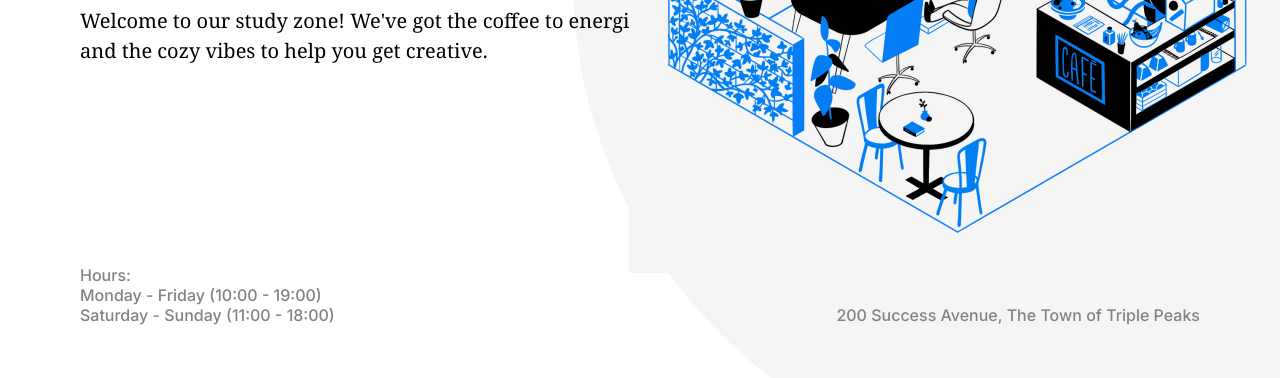
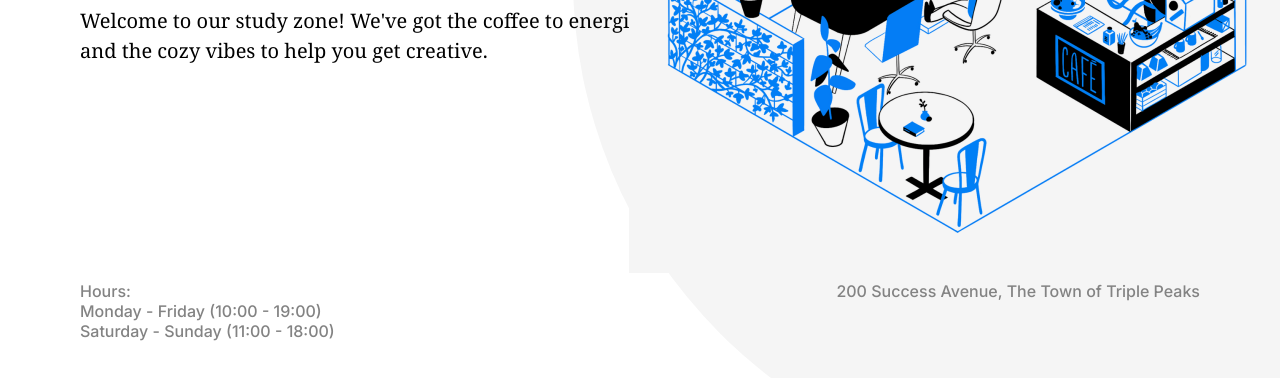
Before and after one commit to Zildjiansam/se_project_coffeeshop, a plain HTML site: page index.html in a window 1280 px wide. Shown: the part 419-797 px from the top of the page. Drawn offline with Linux system fonts and the light colour scheme.

Commit message:
update project with header and recipes sections

```diff
--- a/index.html
+++ b/index.html
@@ -46,14 +46,12 @@
                 class="header__image"
             />
             <div class="header__footer">
-                <div class="header__footer_column_content_hours">
-                    <ul class="header__footer_list">
-                        <li>Hours:</li>
-                        <li>Monday - Friday (10:00 - 19:00)</li>
-                        <li>Saturday - Sunday (11:00 - 18:00)</li>
-                    </ul>
+                <div>
+                    <p class="header__paragraph">Hours:</p>
+                    <p class="header__paragraph">Monday - Friday (10:00 - 19:00)</p>
+                    <p class="header__paragraph">Saturday - Sunday (11:00 - 18:00)</p>
                 </div>
-                <p class="header__footer_column_content_address">200 Success Avenue, The Town of Triple Peaks</p>
+                <p class="header__paragraph">200 Success Avenue, The Town of Triple Peaks</p>
             </div>
         </header>
         <main class="content">
@@ -68,7 +66,7 @@
                         </p>
                     </div>
                     <div>
-                        <iframe class="reicpes__iframe" width="480" height="273" src="https://www.youtube.com/embed/st571DYYTR8" title="YouTube video player" allow="accelerometer; autoplay; clipboard-write; encrypted-media; gyroscope; picture-in-picture; web-share" allowfullscreen></iframe>
+                        <iframe class="recipes__iframe" width="480" height="273" src="https://www.youtube.com/embed/st571DYYTR8" title="YouTube video player" allow="accelerometer; autoplay; clipboard-write; encrypted-media; gyroscope; picture-in-picture; web-share" allowfullscreen></iframe>
                         <p class="recipes__videos-caption">
                             <span>French press recipe</span><span>~15 min</span>
                         </p>
--- a/pages/index.css
+++ b/pages/index.css
@@ -104,17 +104,14 @@
     font-weight: 500;
     font-size: 16px;
     line-height: 20px;
-    color: #838383
+    color: #838383;
+    z-index: 1;
 }
 
-.header__footer_list {
-    list-style-type: none;
-    padding: 0
+.header__paragraph {
+    margin: 0;
 }
 
-.header__footer_column_content_address {
-    margin-top: auto;
-}
 
 .recipes {
     height: 100vh;
```
